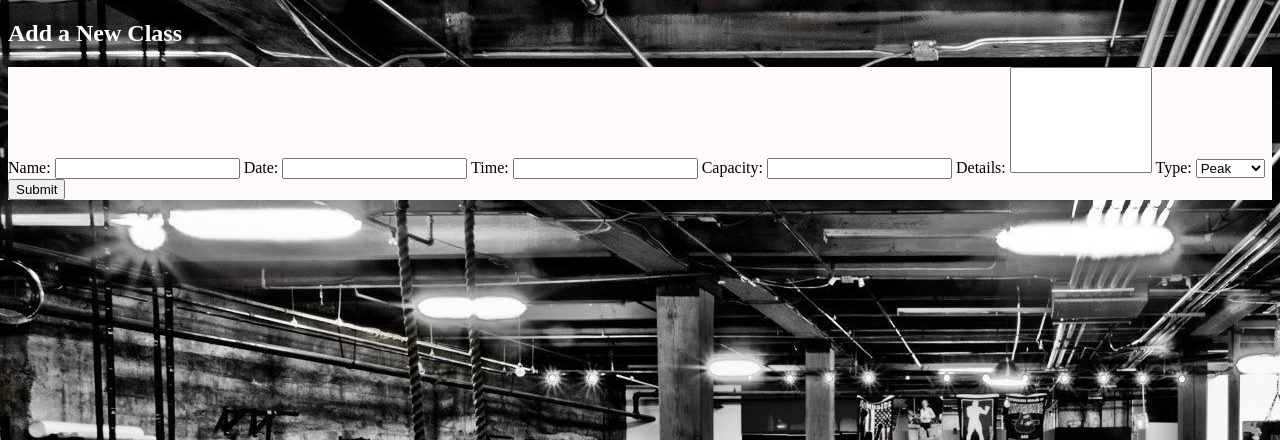
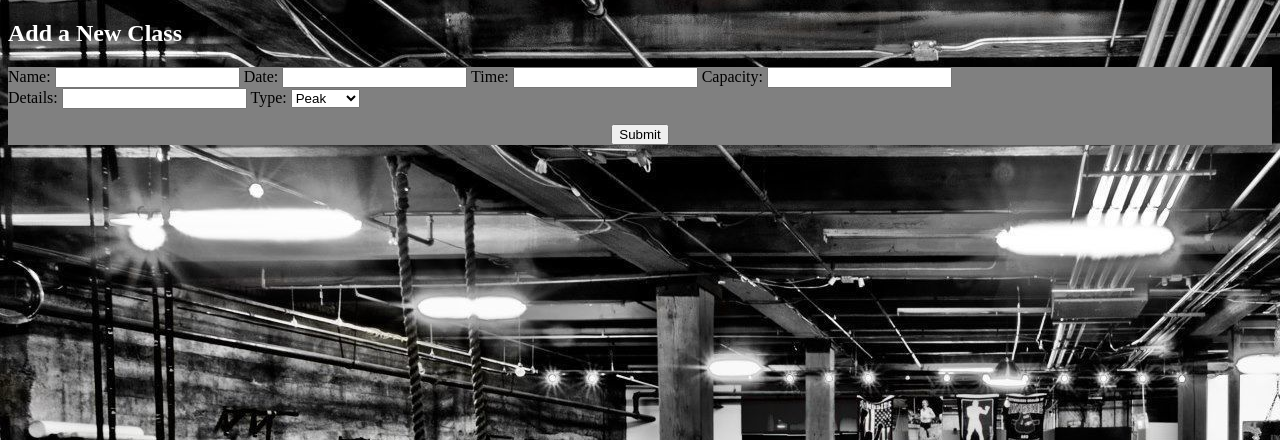
Before and after one commit to danikav/gym_management_project, a Flask app: page /classes/new in a window 1280 px wide. Shown: the part 196-636 px from the top of the page. Run offline with Flask 2, Linux system fonts and the light colour scheme.

Commit message:
fixed form css issue

```diff
--- a/static/gym_style.css
+++ b/static/gym_style.css
@@ -63,7 +63,7 @@ table, th, td {
   }
 
   form {
-      background:snow;
+      background:grey;
       background-size:  ;
   }
 
@@ -121,13 +121,10 @@ footer {
     padding: 70px;
     font-size: 30px;
 }
-/* #angry {
-
-} */
 
 #details {
     resize: none;
-    min-height : 100px;
+    /* min-height : 100px; */
 }
 #image1 {
 grid-area: image1;
@@ -145,17 +142,18 @@ grid-area: image1;
 .container {
     display: grid;
     grid-template-areas: "image1 image2 image3";
-
-  }
+    }
 
 .container > div {
     margin: 10px;
     padding: 20px;
     font-size: 30px;
-
-
   }
 
+.submit {
+    padding-top: 15px;
+    text-align: center;
+}
   #quit {
     display: block;
     margin-left: auto;
--- a/templates/classes/book.html
+++ b/templates/classes/book.html
@@ -16,7 +16,7 @@
     </select>
 
 
-    <div>
+    <div class="submit">
         <input type="submit">
     </div>
 </form>
--- a/templates/classes/edit.html
+++ b/templates/classes/edit.html
@@ -17,8 +17,8 @@
         <input type="number" id="capacity" name="capacity" value="{{gymclass.capacity}}">
 
         <label for="details">Details:</label>
-        <textarea id="details" name="details" rows="5" cols="15" value="{{ gymclass.details }}">
-        </textarea>
+        <input type="text" id="details" name="details" value="{{ gymclass.details }}">
+
 
     <label for="peak">Type:</label>
         <select id="peak" name="peak">
@@ -26,7 +26,7 @@
             <option value="False">Offpeak</option>
     </select>
 
-    <div>
+    <div class="submit">
         <input type="submit">
     </div>
 </form>
--- a/templates/classes/new.html
+++ b/templates/classes/new.html
@@ -17,10 +17,10 @@
 
     <label for="capacity">Capacity:</label>
         <input type="number" id="capacity" name="capacity">
+       <br>
+    <label for="details">Details:</label>
+        <input type="text" id="details" name="details">
 
-    <label for="details">Details:</label>
-        <textarea id="details" name="details" rows="2" cols="15">
-        </textarea>
 
     <label for="peak">Type:</label>
         <select id="peak" name="peak">
@@ -28,7 +28,7 @@
             <option value="False">Offpeak</option>
     </select>
 
-    <div>
+    <div class="submit">
         <input type="submit">
     </div>
 </form>
--- a/templates/members/edit.html
+++ b/templates/members/edit.html
@@ -13,7 +13,7 @@
             <option value="standard">Standard</option>
     </select>
 
-    <div>
+    <div class="submit">
         <input type="submit">
     </div>
 </form>
--- a/templates/members/new.html
+++ b/templates/members/new.html
@@ -12,7 +12,7 @@
             <option value="premium">Premium</option>
             <option value="standard">Standard</option>
     </select>
-    <div>
+    <div class="submit">
         <input type="submit">
     </div>
 </form>
```
